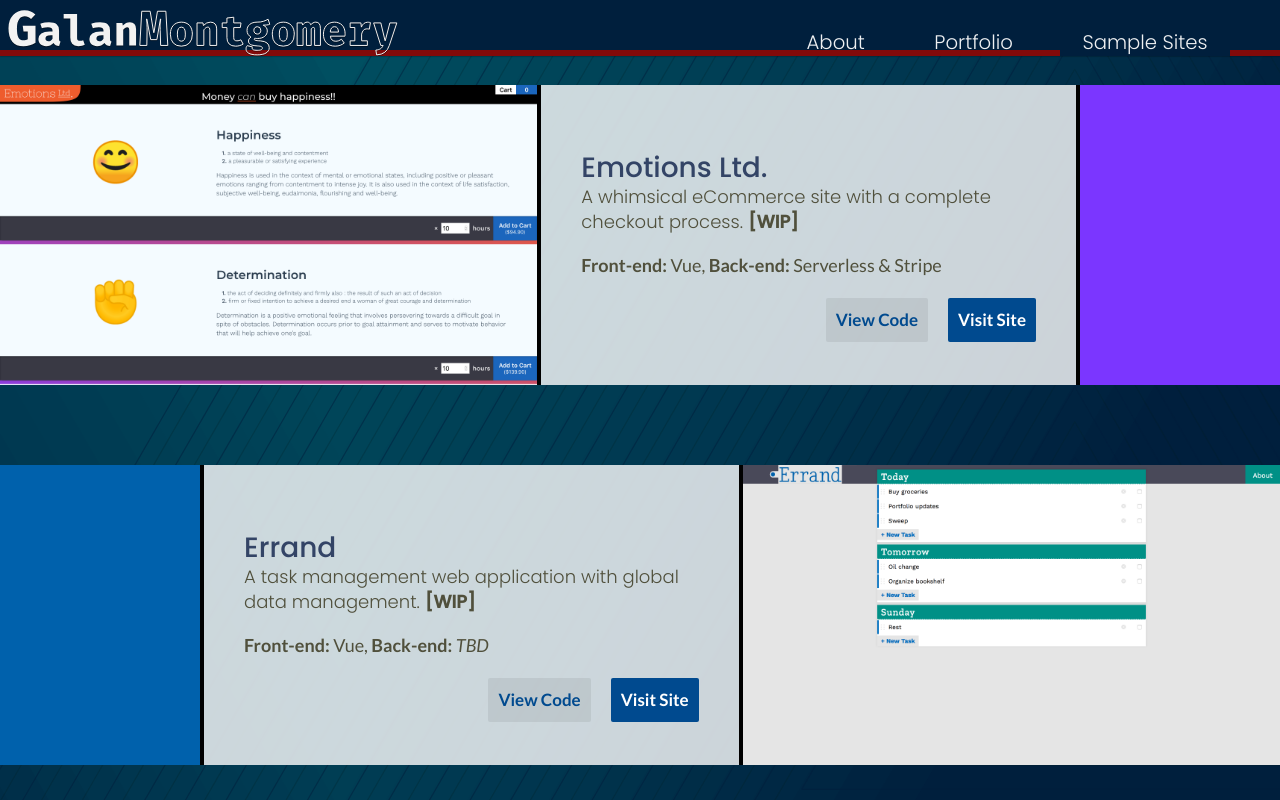
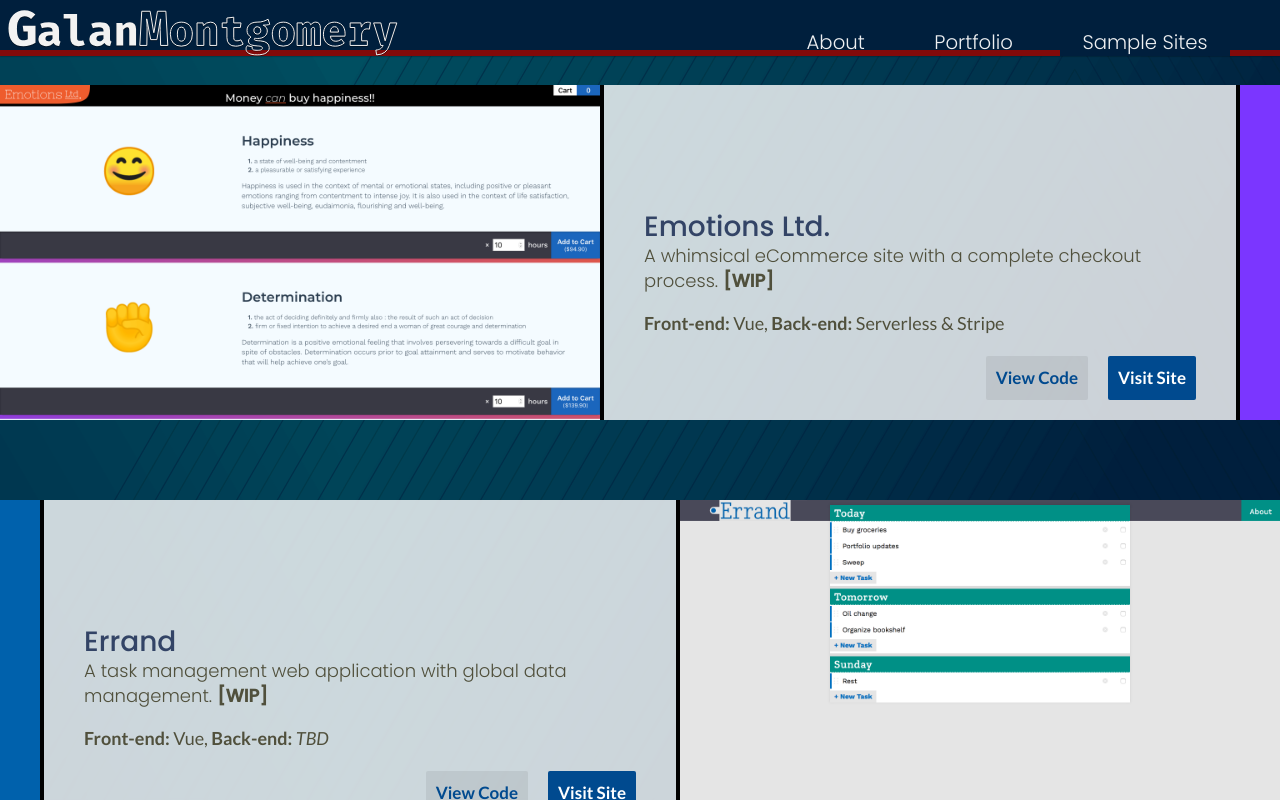
Before and after one commit to GalanCM/Portfolio, a Vue app: page /code-samples in a window 1280 px wide. Built offline with nearby package versions, Linux system fonts and the light colour scheme.

Commit message:
Clean up and improve portfolio item layout

```diff
--- a/src/components/project_item.vue
+++ b/src/components/project_item.vue
@@ -20,7 +20,10 @@
         >Visit Site</a>
       </div>
     </main>
-    <div class="color-bar" />
+    <div class="color-bar" aria-hidden="true" />
+    <div class="color-bar2" aria-hidden="true">
+      <div></div>
+    </div>
   </section>
 </template>
 
@@ -29,38 +32,64 @@
 
 .item {
   display: grid;
-  grid-template-columns: repeat(3, minmax(200px, auto));
+  grid-template-columns: minmax(min-content, 600px) minmax(200px, 50%) 1fr;
+  grid-template-rows: min-content 1fr;
   width: 100%;
 
   @media (max-width: 839px) {
-    grid-template-columns: min-content 1fr;
+    grid-template-columns: min-content 1fr !important;
     grid-auto-rows: minmax(50px, auto);
   }
 
   img {
-    height: 50vh;
-    min-height: 150px;
-    max-height: 300px;
-    object-fit: contain;
-    margin: auto 0;
+    grid-row: 1;
+    width: 100%;
+    object-fit: cover;
+    margin: 0;
+    background-color: black;
 
     @media (max-width: 839px) {
-      height: 22vh;
+      height: 30vh;
+      width: auto;
+      padding-right: 0.6vw;
     }
   }
 
   .color-bar {
-    grid-row: 1;
+    grid-row: 1 / span 2;
     background-color: var(--item-color);
     width: 100%;
     height: 100%;
+
+    @media (max-width: 839px) {
+      grid-row: 1;
+    }
+  }
+
+  .color-bar2 {
+    grid-column: 1;
+    grid-row: 2;
+    box-sizing: border-box;
+    background-color: var(--item-color);
+    width: 100%;
+    height: 100%;
+
+    div {
+      background-color: black;
+      height: 5%;
+      width: 100%;
+    }
+
+    @media (max-width: 839px) {
+      display: none;
+    }
   }
 
   main {
     display: flex;
     flex-direction: column;
     grid-column: 2;
-    grid-row: 1;
+    grid-row: 1 / span 2;
     height: auto;
     background-color: #fffc;
     backdrop-filter: blur(1px);
@@ -99,12 +128,16 @@
     .buttons {
       display: flex;
       min-height: 30px;
-      margin-top: 20px;
+      margin: 20px 0;
     }
   }
 }
 
 .portfolio-item {
+  &:nth-child(even) .item {
+    grid-template-columns: 1fr minmax(200px, 50%) minmax(min-content, 600px);
+  }
+
   &:nth-child(odd) img {
     grid-column: 1;
 
@@ -134,6 +167,10 @@
       grid-column: 2;
     }
   }
+  &:nth-child(even) .color-bar2 {
+    grid-column: 3;
+    grid-row: 2;
+  }
 }
 </style>
 
```
